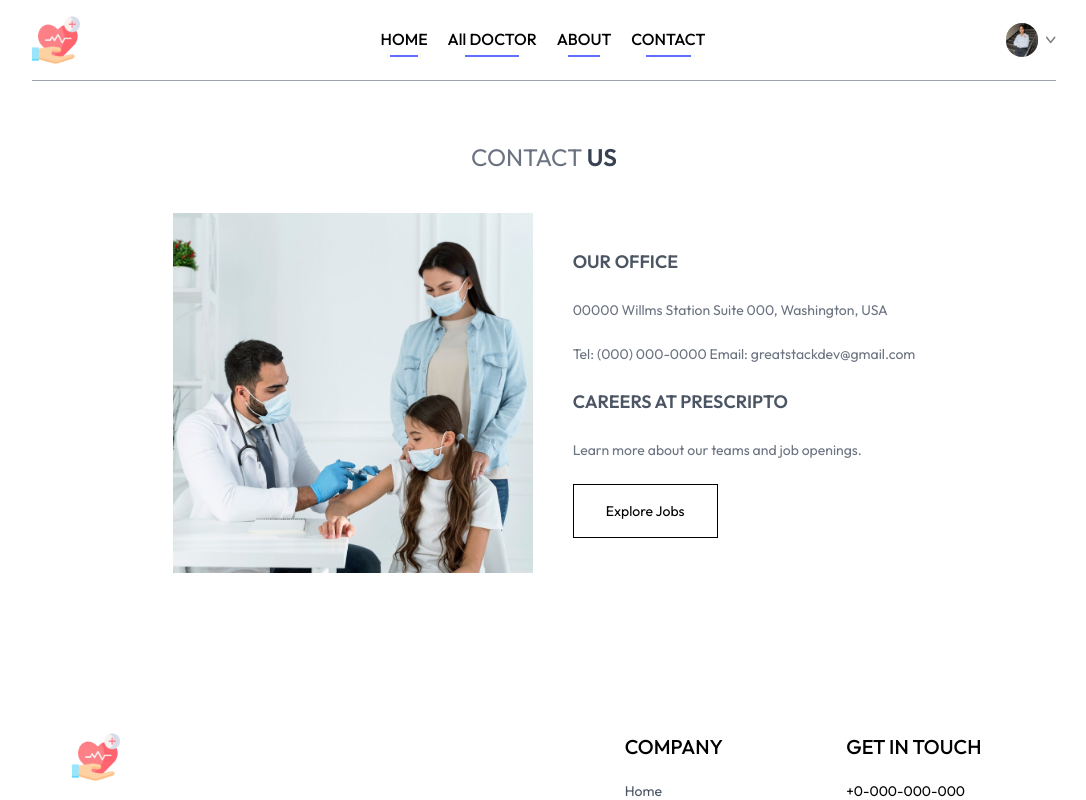
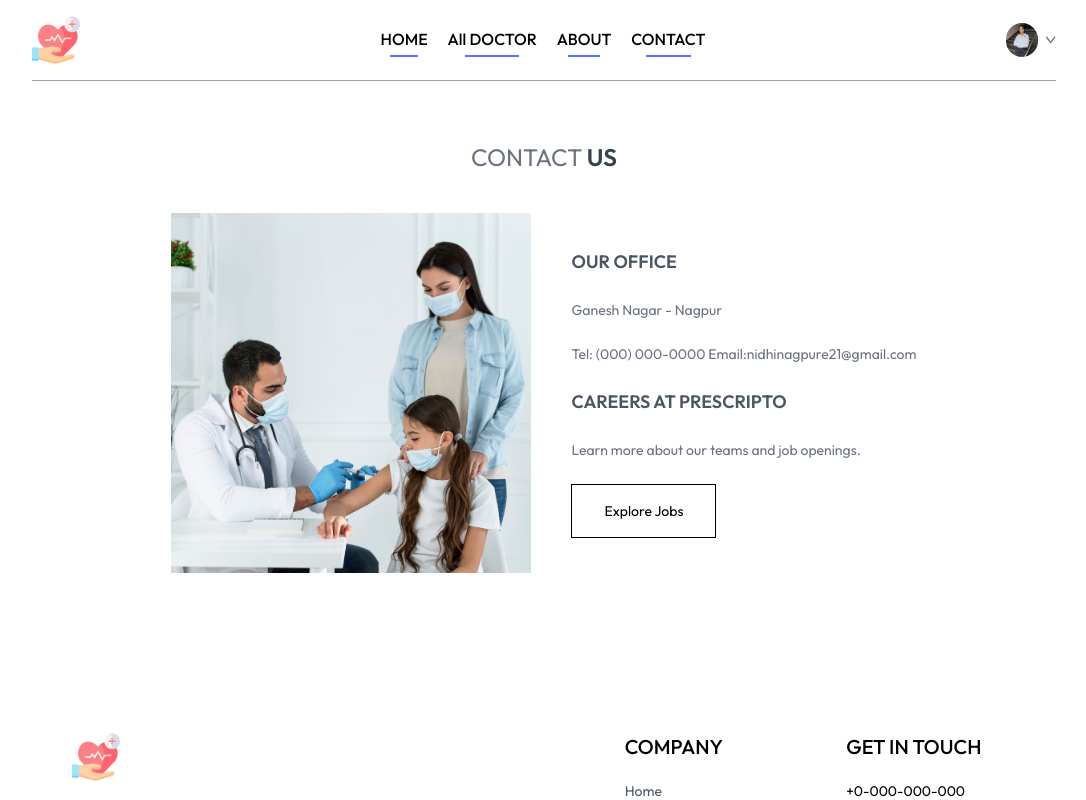
Before and after one commit to nidhinagpure/healthcare, a React (Vite) app in the folder frontend/: page /contact in a window 1280 px wide. Shown: the top 800 px of the page, without its empty margins (96-1182 px from the left). Built offline with nearby package versions, Linux system fonts and the light colour scheme.

Commit message:
overflow

```diff
--- a/frontend/src/index.css
+++ b/frontend/src/index.css
@@ -8,9 +8,14 @@
     font-family: outfit;
     margin: 0;
     padding: 0;
-    padding-left: 0;
-    margin-left: 0;
+
 }
+
+body{
+    overflow-x: hidden;
+}
+
+
 
 .active hr{
     @apply block
--- a/frontend/src/pages/Contact.jsx
+++ b/frontend/src/pages/Contact.jsx
@@ -13,10 +13,10 @@ const Contact = () => {
 
       <div className='flex flex-col justify-center items-start gap-6'>
         <p className='font-semibold text-lg text-gray-600'>OUR OFFICE</p>
-        <p className='text-gray-500'>00000 Willms Station
-          Suite 000, Washington, USA</p>
+        <p className='text-gray-500'>
+          Ganesh Nagar - Nagpur </p>
         <p className='text-gray-500'>Tel: (000) 000-0000
-          Email: greatstackdev@gmail.com</p>
+          Email:nidhinagpure21@gmail.com</p>
         <p className='font-semibold text-lg text-gray-600'>CAREERS AT PRESCRIPTO</p>
         <p className='text-gray-500'>Learn more about our teams and job openings.</p>
         <button className='border border-black px-8 py-4 text-sm  hover:text-white transition-all duration-500'>Explore Jobs</button>
```
